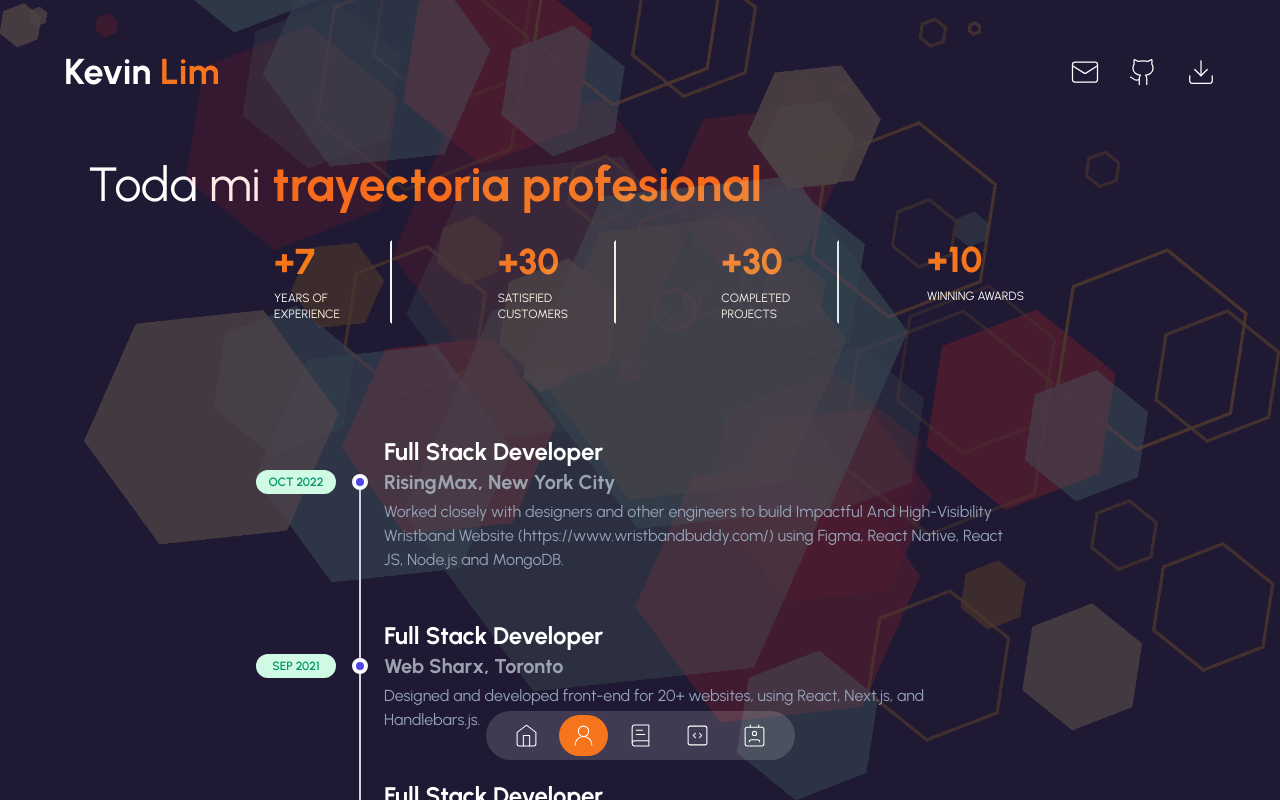
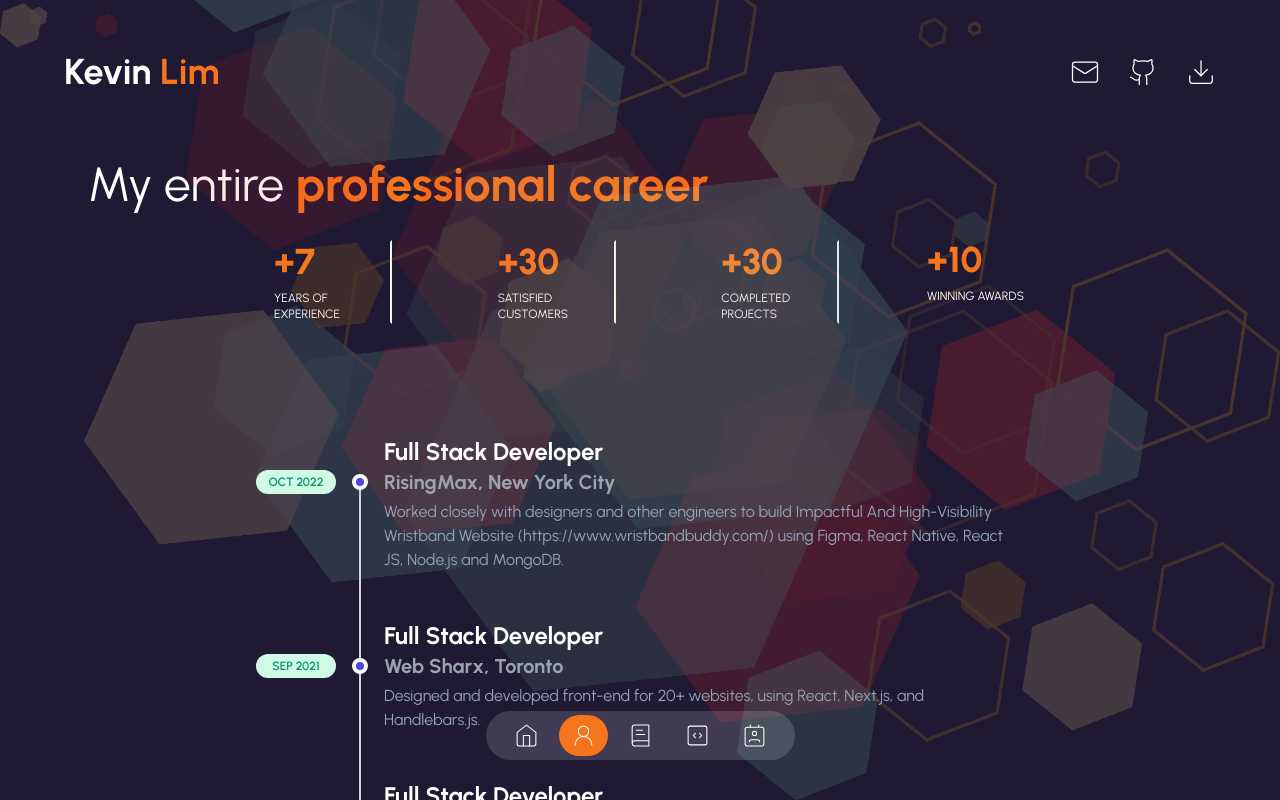
Before and after one commit to MaxKevin225/portfolio, a Next.js app: page /about-me in a window 1280 px wide. Shown: the top 800 px of the page. Built offline with nearby package versions, Linux system fonts and the light colour scheme.

Commit message:
language was updated.

```diff
--- a/app/(routes)/about-me/page.tsx
+++ b/app/(routes)/about-me/page.tsx
@@ -13,9 +13,9 @@ const AboutMePage = () => {
             <ContainerPage>
                 <Avatar />
                 <h1 className="text-2xl leading-tight text-center md:text-left md:text-5xl md:mt-10">
-                    Toda mi{' '}
+                    My entire{' '}
                     <span className="font-bold text-secondary">
-                        trayectoria profesional
+                        professional career
                     </span>
                 </h1>
 
--- a/app/(routes)/portfolio/page.tsx
+++ b/app/(routes)/portfolio/page.tsx
@@ -18,7 +18,7 @@ const PortfolioPage = () => {
             {/* <AvatarPortfolio /> */}
             <CircleImage />
             <div className="flex flex-col justify-center h-full">
-                <h1 className="text-2xl leading-tight text-center md:text-4xl md:mb-5">Mis últimos <span className="font-bold text-secondary">trabajos realizados</span></h1>
+                <h1 className="text-2xl leading-tight text-center md:text-4xl md:mb-5">My latest <span className="font-bold text-secondary">works done</span></h1>
 
                 <div className="relative z-10 grid max-w-5xl gap-6 mx-auto mt-4 md:grid-cols-4">
                     {dataPortfolio.map((data) => (
--- a/app/(routes)/services/page.tsx
+++ b/app/(routes)/services/page.tsx
@@ -1,7 +1,7 @@
-import AvatarServices from "@/components/avatar-services";
 import CircleImage from "@/components/circle-image";
 import SliderServices from "@/components/slider-services";
 import TransitionPage from "@/components/transition-page";
+import Link from "next/link";
 
 const ServicesPage = () => {
     return (
@@ -13,12 +13,12 @@ const ServicesPage = () => {
             <div className="grid items-center justify-center h-screen max-w-5xl gap-6 mx-auto md:grid-cols-2">
                 <div className="max-w-[450px]">
 
-                    <h1 className="text-2xl leading-tight text-center md:text-left md:text-4xl md:mb-5">Mis <span className="font-bold text-secondary"> servicios.</span></h1>
+                    <h1 className="text-2xl leading-tight text-center md:text-left md:text-4xl md:mb-5">My <span className="font-bold text-secondary"> services.</span></h1>
                     <p className="mb-3 text-xl text-gray-300">🌐 Full-stack web development: Comprehensive development services encompassing front-end and back-end technologies, tailored to your project requirements.</p>
                     <p className="mb-3 text-xl text-gray-300">📱 Mobile app development: Cross-platform mobile app development utilizing React Native, delivering native-like performance and user experiences.</p>
                     <p className="mb-3 text-xl text-gray-300">⛓️ Blockchain integration: Leveraging blockchain technology to enhance security and transparency in web and mobile applications, with expertise in Ethereum, Solidity, and Smart Contracts.</p>
                     <p className="mb-3 text-xl text-gray-300">🔍 Customized Solutions: From traditional web and mobile applications to blockchain integration, I provide tailored solutions to meet your unique needs and exceed expectations.</p>
-                    <button className="px-3 py-2 rounded-lg bg-secondary hover:bg-secondary/65">Contacta conmigo</button>
+                    <button className="px-3 py-2 rounded-lg bg-secondary hover:bg-secondary/65"><Link href="contact">Contact me</Link></button>
                 </div>
 
                 {/* SLIDER */}
```
